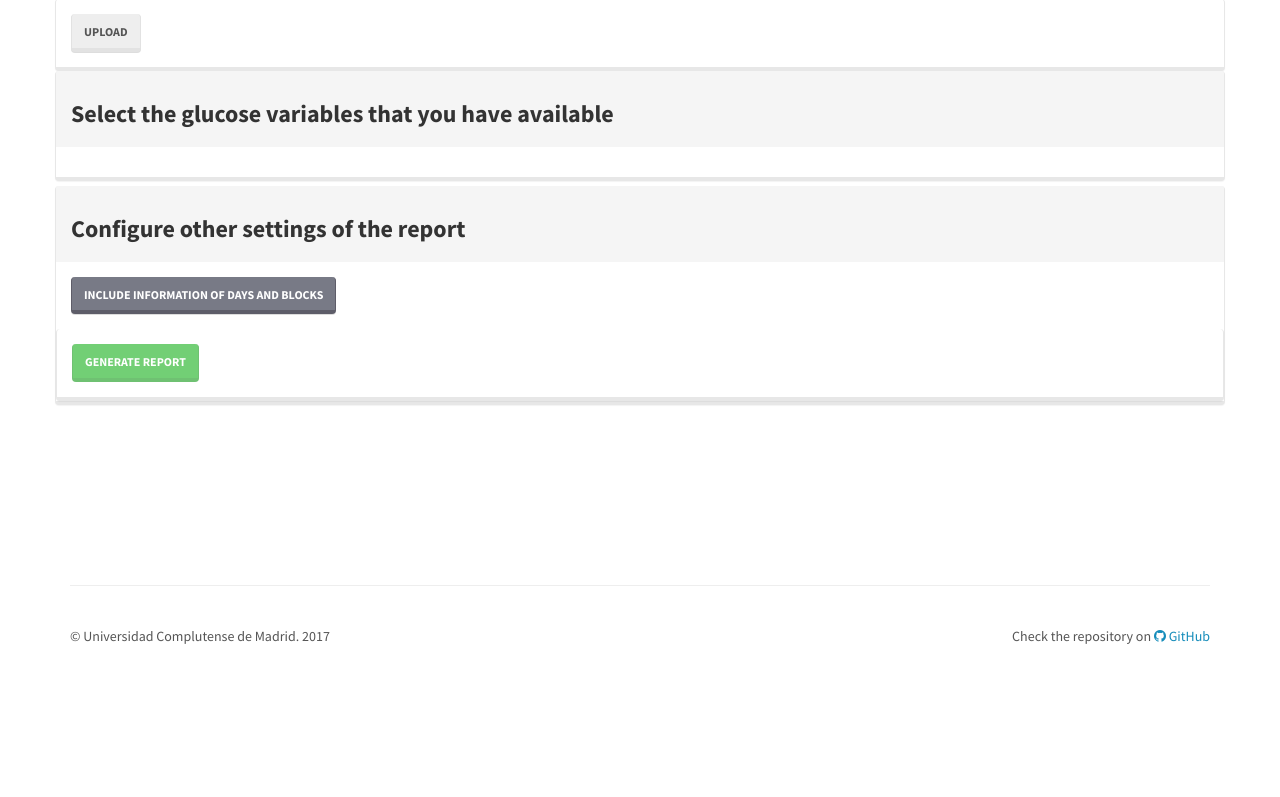
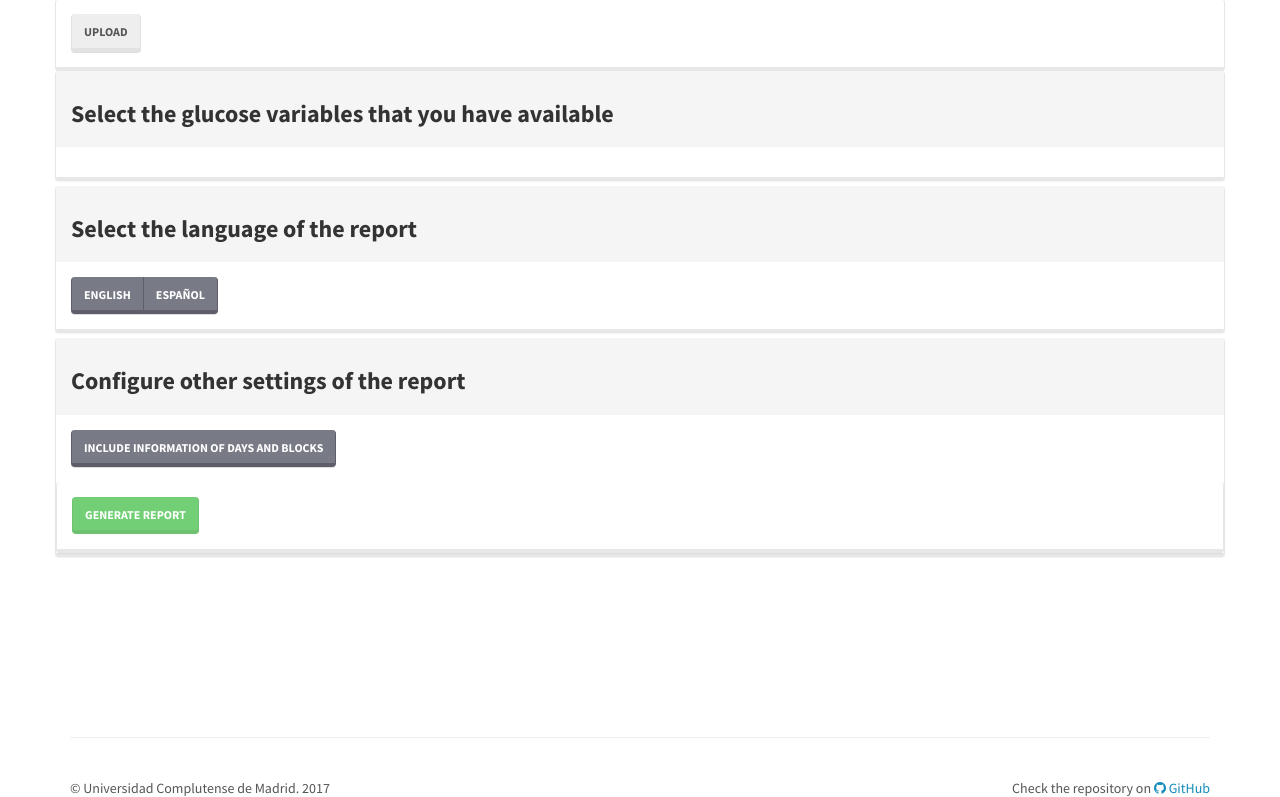
Before and after one commit to franloza/TFG_Webapp, a Django app: template src/templates/tfg_webapp/report.html in a window 1280 px wide. Shown: the part 358-1155 px from the top of the page. Before the commit the page ends 1002 px from the top, so only its background shows below. Run offline with Django 3.2, Linux system fonts and the light colour scheme; the template is opened without the code that fills it, so the values that code supplies are empty; some libraries are stand-ins or nearby versions.

Commit message:
Added multilanguage support

```diff
--- a/src/templates/base.html
+++ b/src/templates/base.html
@@ -15,6 +15,9 @@
 
     <!-- Bootstrap core CSS -->
     <link href="{% static 'bootstrap/css/bootstrap.min.css' %}" rel="stylesheet">
+
+    <!-- Flag Icon core CSS -->
+    <link href="https://cdnjs.cloudflare.com/ajax/libs/flag-icon-css/0.8.2/css/flag-icon.min.css" rel="stylesheet">
 
     <!-- Custom styles for this site -->
     {% block styles %}
--- a/src/templates/tfg_webapp/report.html
+++ b/src/templates/tfg_webapp/report.html
@@ -68,6 +68,23 @@
                  </div>
                  <div class="panel panel-default">
                     <div class="panel-heading">
+                        <h3><strong>Select the language of the report </strong></h3>
+                    </div>
+                    <div class="panel-body">
+                       <div class="btn-group" data-toggle="buttons">
+                          <label class="btn btn-primary {% if language == 'en' %}active{% endif %}">
+                            <input type="radio" name="language" value="en" autocomplete="off">
+                            <span class="flag-icon flag-icon-us"></span>  English
+                          </label>
+                          <label class="btn btn-primary {% if language == 'es' %}active{% endif %}">
+                            <input type="radio" name="language" value="es" autocomplete="off">
+                            <span class="flag-icon flag-icon-es"></span>  Español
+                          </label>
+                        </div>
+                    </div>
+                 </div>
+                 <div class="panel panel-default">
+                    <div class="panel-heading">
                         <h3><strong>Configure other settings of the report</strong></h3>
                     </div>
                     <div class="panel-body">
--- a/src/tfg_webapp/models.py
+++ b/src/tfg_webapp/models.py
@@ -28,6 +28,7 @@ class ReportSettings(models.Model):
     )
     columns = MultiSelectField(choices=COLUMN_TYPES, default="Mean,Std,Max,Min,MAGE")
     info_blocks = models.BooleanField(default=True)
+    language = models.CharField(max_length=2, default='en')
 
 
 class DataFile(models.Model):
@@ -41,6 +42,7 @@ class DataFile(models.Model):
     def __str__(self):
         return "{}". format(os.path.basename(self.data_file.name))
 
+
 @receiver(models.signals.post_delete, sender=DataFile)
 def auto_delete_file_on_delete(sender, instance, **kwargs):
     """Deletes file from filesystem
--- a/src/tfg_webapp/views.py
+++ b/src/tfg_webapp/views.py
@@ -44,6 +44,7 @@ class ReportPage(LoginRequiredMixin, generic.TemplateView):
             kwargs["columns_form"] = ColumnsForm()
             kwargs["checked_columns"] = report_settings.columns
             kwargs["info_blocks"] = report_settings.info_blocks
+            kwargs["language"] = report_settings.language
         except ReportSettings.DoesNotExist:
             pass
         except DataFile.DoesNotExist:
@@ -79,6 +80,8 @@ class ReportPage(LoginRequiredMixin, generic.TemplateView):
                 return redirect("report")
             settings.columns = columns
             info_blocks = request.POST.get("info_blocks")
+            language = request.POST.get("language")
+            settings.language = str(language)
             settings.info_blocks = bool(info_blocks)
             settings.save()
 
@@ -96,7 +99,7 @@ class ReportPage(LoginRequiredMixin, generic.TemplateView):
 
                 trees.fit(columns)
                 report = trees.generate_report(output_path=join(MEDIA_ROOT, 'trees'), to_file=False,
-                                               block_info=settings.info_blocks)
+                                               block_info=settings.info_blocks, language=language)
 
                 # Creating http response
                 response = HttpResponse(report, content_type='application/pdf')
```
Also changed, not shown: src/tfg_webapp/migrations/0003_reportsettings_language.py (added).
